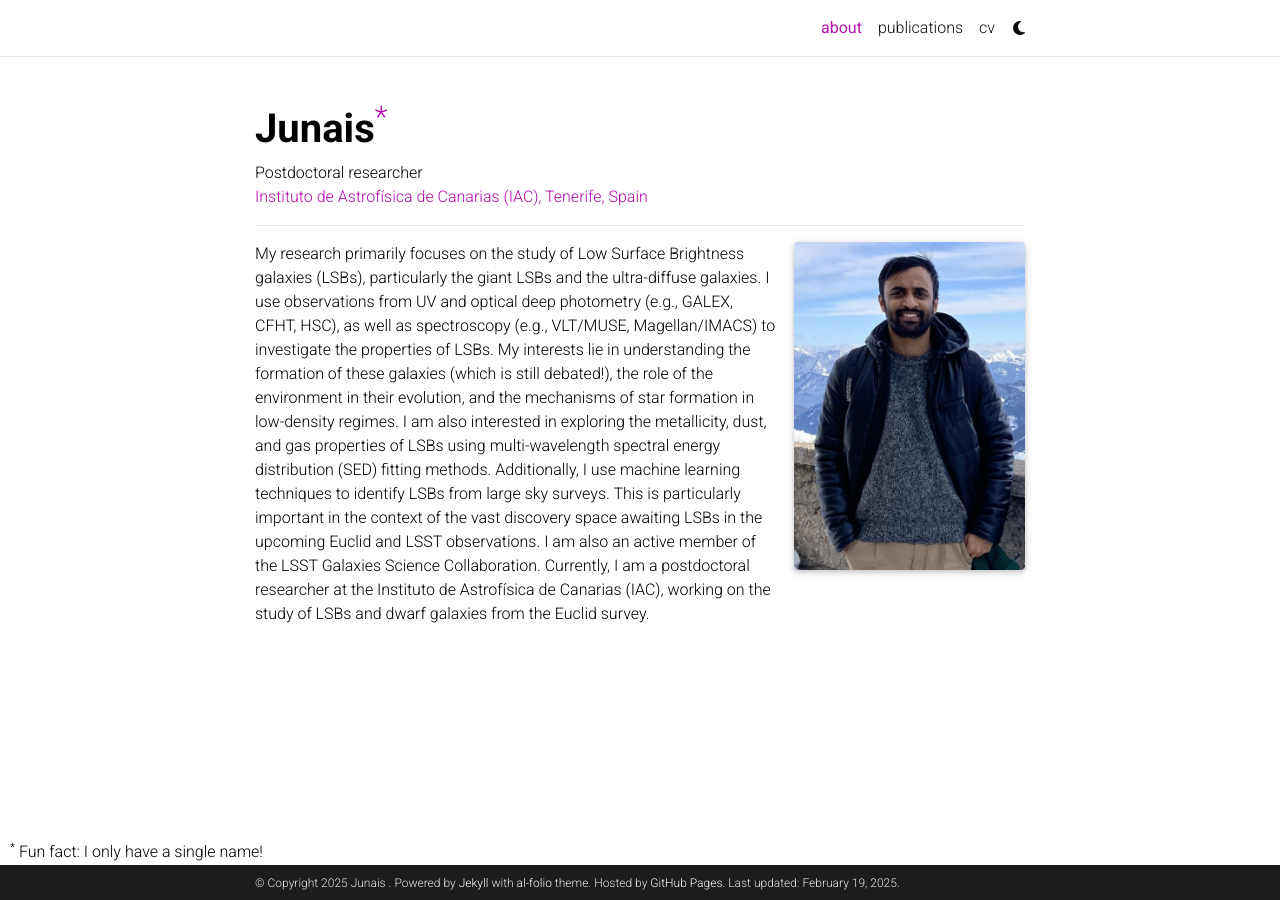
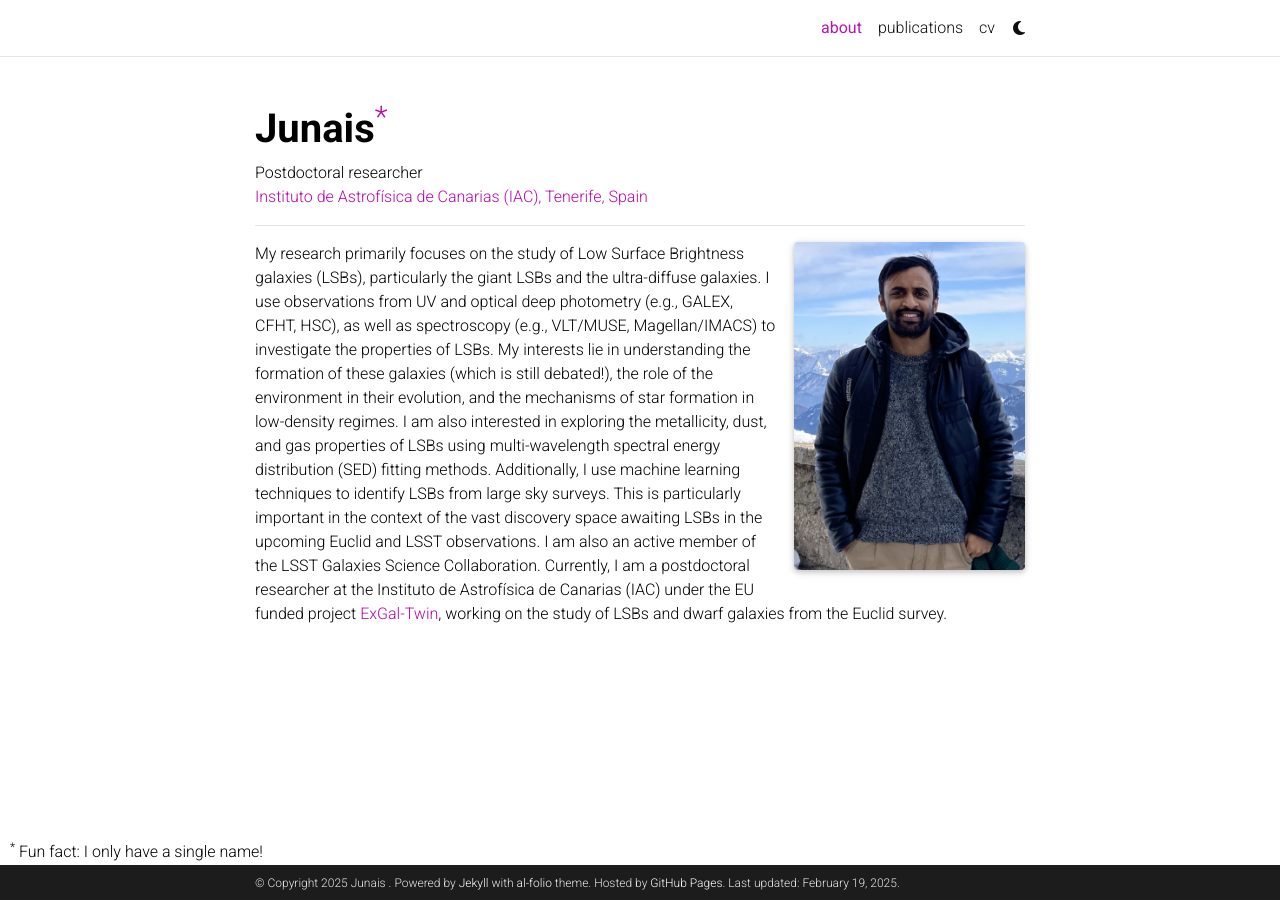
Before and after one commit to junais-astro/junais-astro.github.io, a Jekyll site: the page built from _pages/about.md, in a window 1280 px wide. Built offline with Jekyll 4.4.1, drawn with Linux system fonts in a browser that asks for light colours; full-size pictures stand in for the smaller copies a plugin makes; comment, search, counter and statistics services are not loaded; a style sheet for code colours, icons or effects is not loaded.

Commit message:
Update about.md

```diff
--- a/_pages/about.md
+++ b/_pages/about.md
@@ -2,7 +2,7 @@
 layout: about
 title: about
 permalink: /
-subtitle: Postdoctoral researcher <br /> <a href='https://www.iac.edu.es/en/transparency/economic-information/grants/excellence-galaxies-twinning-iac-exgal-twin'> Instituto de Astrofísica de Canarias (IAC), Tenerife, Spain</a> <br /> <hr>
+subtitle: Postdoctoral researcher <br /> <a href='https://research.iac.es/proyecto/ExGal-Twin/'> Instituto de Astrofísica de Canarias (IAC), Tenerife, Spain</a> <br /> <hr>
 
 profile:
   align: right
@@ -22,5 +22,5 @@
 ---
 <!-- I am interested in studying low surface brightness galaxies (LSBs). Their formation and evolution are still debated questions in the extragalactic community. I use observational data (UV, optical) of LSBs, in combination with galaxy evolution models to constrain their properties (e.g., star formation, environmental interactions). During my postdoc at NCBJ, I am working with the ASTROdust group (led by Katarzyna Małek) to characterize the dust attenuation in a large sample of galaxies observed by Herschel. I am also an active member of the LSST Galaxies Science Collaboration, with a special focus on low surface brightness science. -->
 
-My research primarily focuses on the study of Low Surface Brightness galaxies (LSBs), particularly the giant LSBs and the ultra-diffuse galaxies. I use observations from UV and optical deep photometry (e.g., GALEX, CFHT, HSC), as well as spectroscopy (e.g., VLT/MUSE, Magellan/IMACS) to investigate the properties of LSBs. My interests lie in understanding the formation of these galaxies (which is still debated!), the role of the environment in their evolution, and the mechanisms of star formation in low-density regimes. I am also interested in exploring the metallicity, dust, and gas properties of LSBs using multi-wavelength spectral energy distribution (SED) fitting methods. Additionally, I use machine learning techniques to identify LSBs from large sky surveys. This is particularly important in the context of the vast discovery space awaiting LSBs in the upcoming Euclid and LSST observations. I am also an active member of the LSST Galaxies Science Collaboration. Currently, I am a postdoctoral researcher at the Instituto de Astrofísica de Canarias (IAC), working on the study of LSBs and dwarf galaxies from the Euclid survey.
+My research primarily focuses on the study of Low Surface Brightness galaxies (LSBs), particularly the giant LSBs and the ultra-diffuse galaxies. I use observations from UV and optical deep photometry (e.g., GALEX, CFHT, HSC), as well as spectroscopy (e.g., VLT/MUSE, Magellan/IMACS) to investigate the properties of LSBs. My interests lie in understanding the formation of these galaxies (which is still debated!), the role of the environment in their evolution, and the mechanisms of star formation in low-density regimes. I am also interested in exploring the metallicity, dust, and gas properties of LSBs using multi-wavelength spectral energy distribution (SED) fitting methods. Additionally, I use machine learning techniques to identify LSBs from large sky surveys. This is particularly important in the context of the vast discovery space awaiting LSBs in the upcoming Euclid and LSST observations. I am also an active member of the LSST Galaxies Science Collaboration. Currently, I am a postdoctoral researcher at the Instituto de Astrofísica de Canarias (IAC) under the EU funded project [ExGal-Twin](https://research.iac.es/proyecto/ExGal-Twin/), working on the study of LSBs and dwarf galaxies from the Euclid survey.
 <!-- [LSST Galaxies Science Collaboration](https://sites.google.com/view/lsstgsc). -->
```
